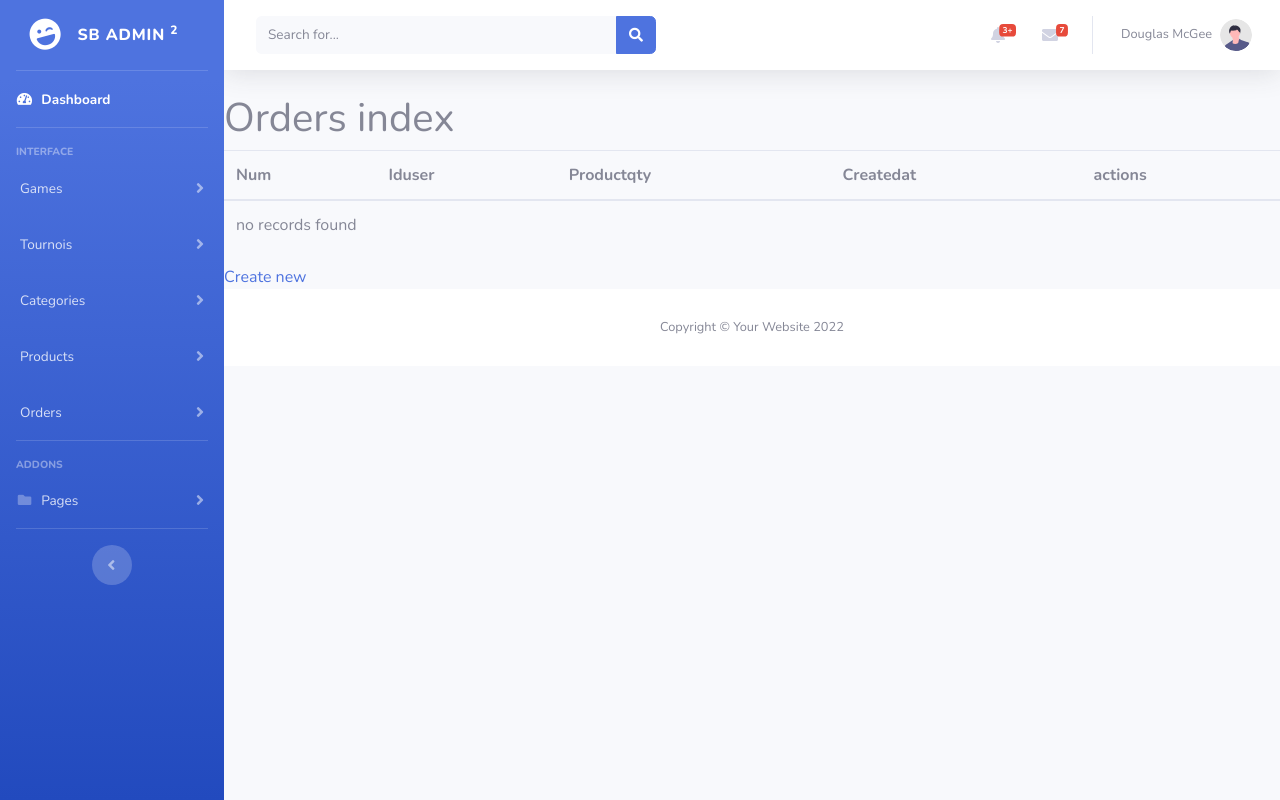
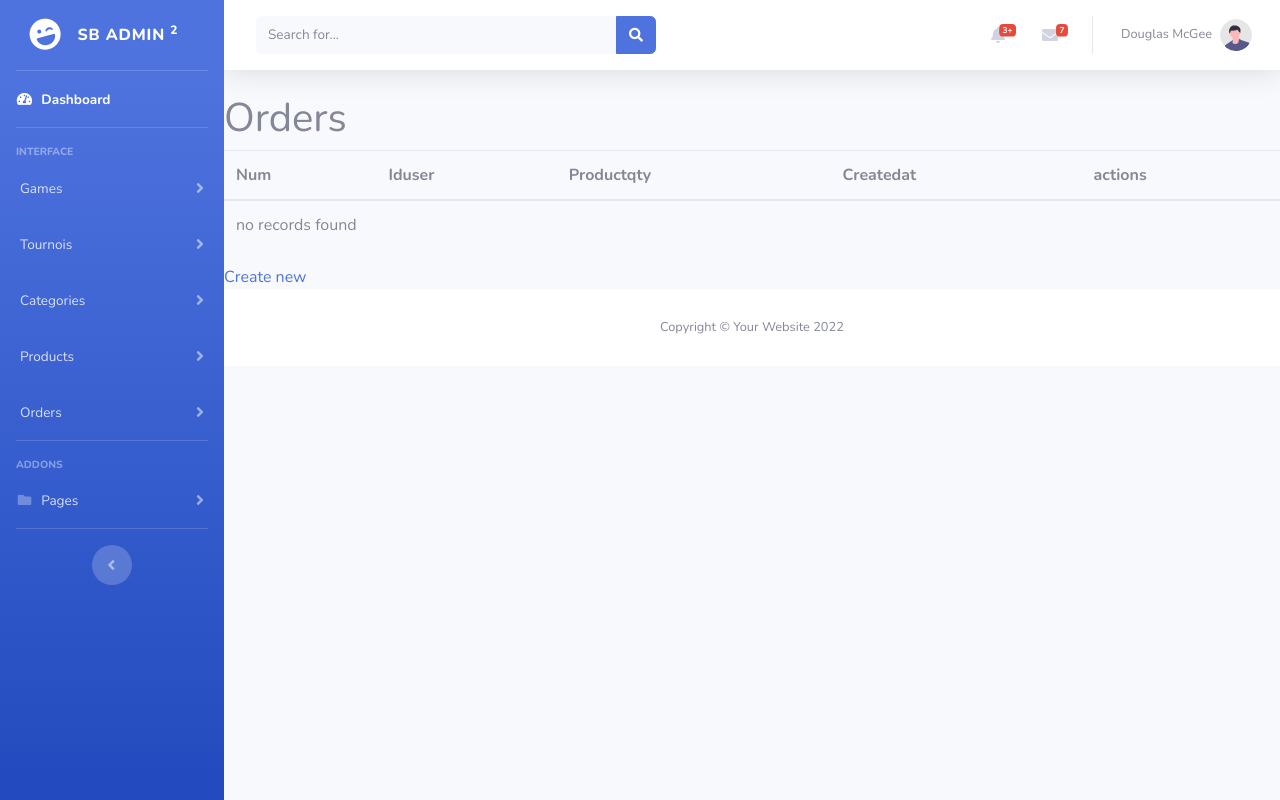
Before and after one commit to GermanMachines/Arena-web-app, a Symfony app: template templates/orders/index.html.twig in a window 1280 px wide. Run offline with Twig, Linux system fonts and the light colour scheme; the template is opened without the code that fills it, so the values that code supplies are empty; some libraries are stand-ins or nearby versions.

Commit message:
update templates

```diff
--- a/templates/categories/index.html.twig
+++ b/templates/categories/index.html.twig
@@ -1,9 +1,9 @@
 {% extends 'base-admin.html.twig' %}
 
-{% block title %}Categories index{% endblock %}
+{% block title %}Categories{% endblock %}
 
 {% block body %}
-    <h1>Categories index</h1>
+    <h1>Categories</h1>
 
     <table class="table">
         <thead>
--- a/templates/orders/index.html.twig
+++ b/templates/orders/index.html.twig
@@ -1,9 +1,9 @@
 {% extends 'base-admin.html.twig' %}
 
-{% block title %}Orders index{% endblock %}
+{% block title %}Orders{% endblock %}
 
 {% block body %}
-    <h1>Orders index</h1>
+    <h1>Orders</h1>
 
     <table class="table">
         <thead>
--- a/templates/products/index.html.twig
+++ b/templates/products/index.html.twig
@@ -1,6 +1,6 @@
-{% extends 'base-admin.html.twig' %} {% block title %}Products index{% endblock
+{% extends 'base-admin.html.twig' %} {% block title %}Products{% endblock
 %} {% block body %}
-<h1>Products index</h1>
+<h1>Products</h1>
 
 <table class="table">
   <thead>
```
